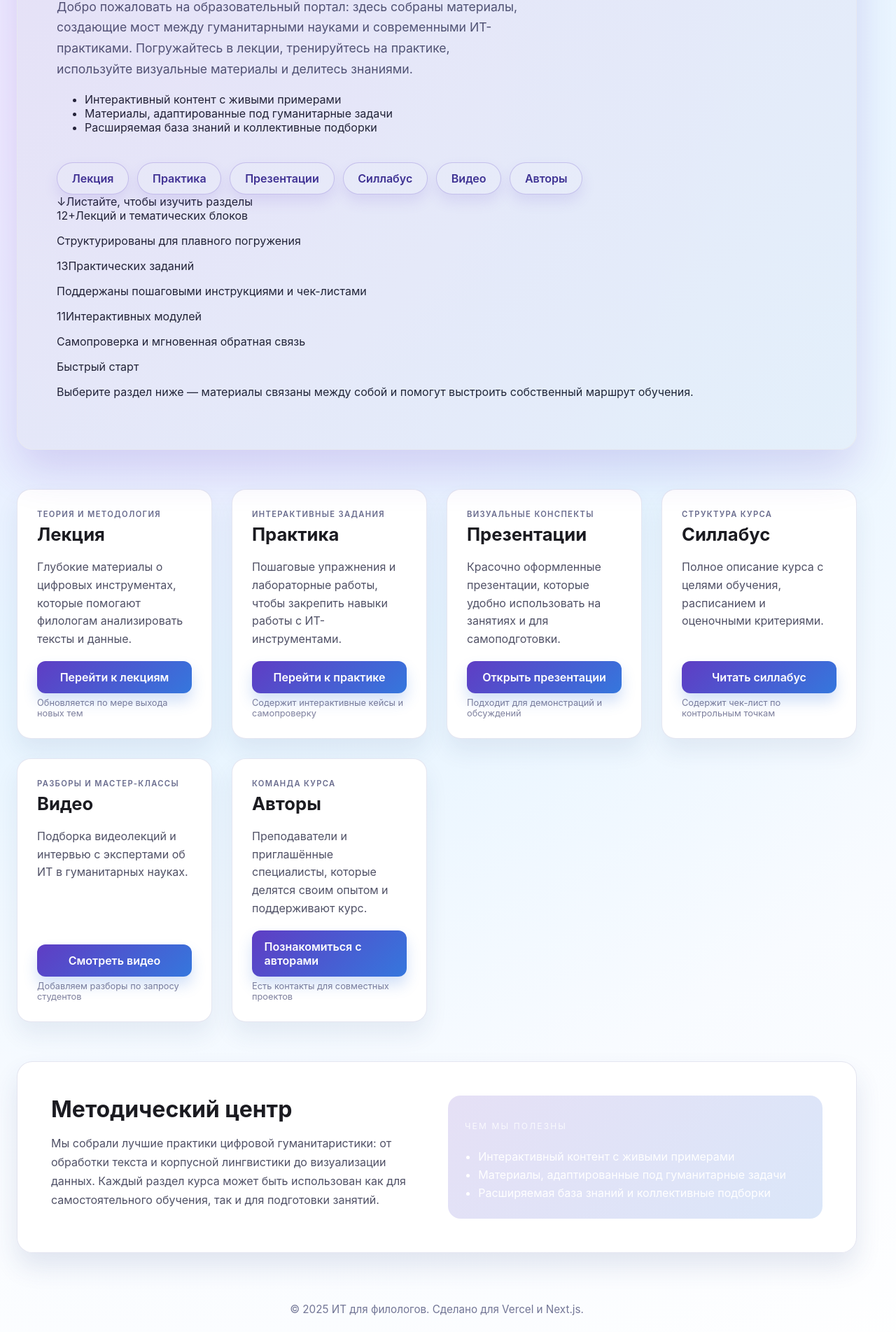
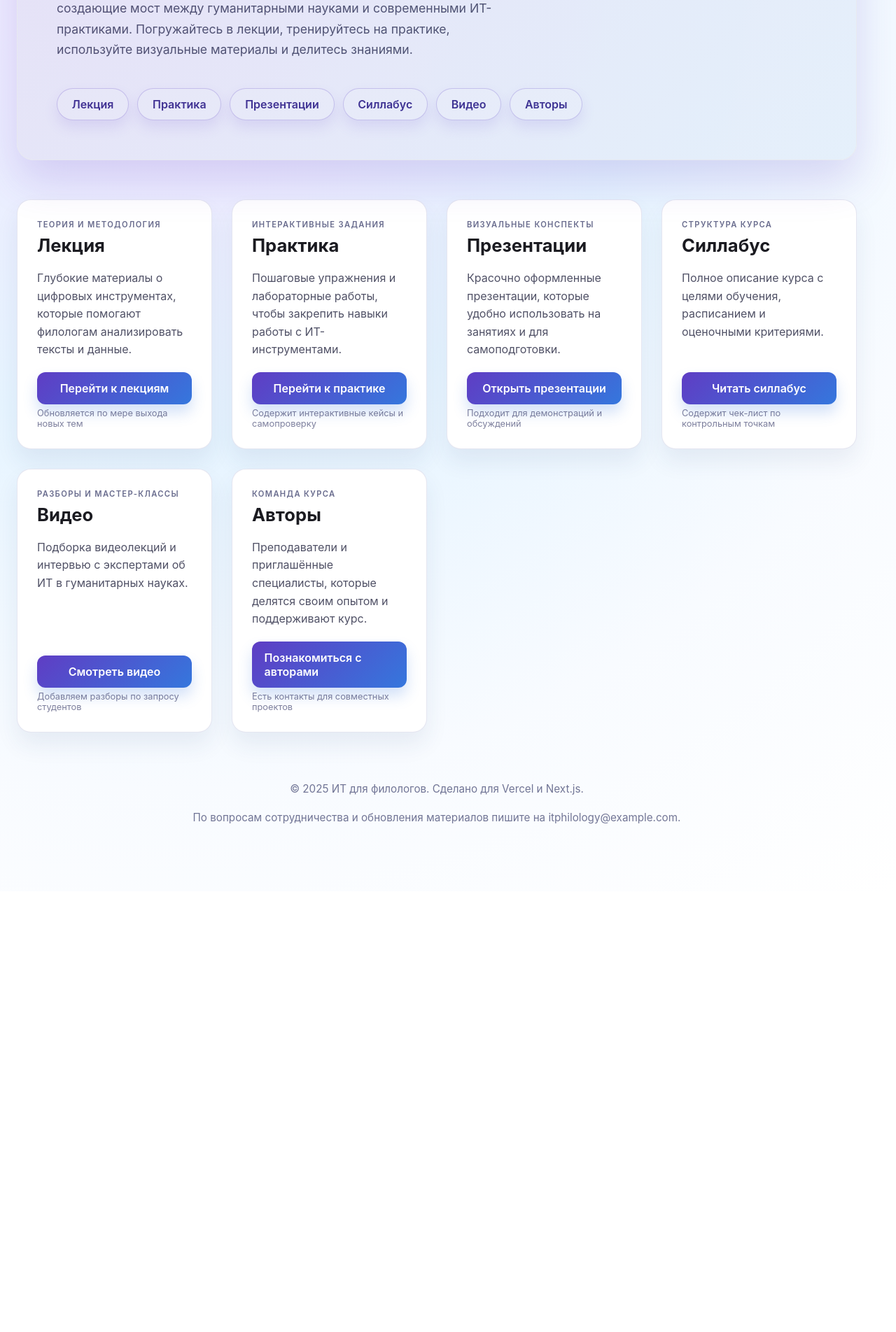
Before and after one commit to kasperskycomuz/1nformation_technology, a Next.js app: page / in a window 1280 px wide. Shown: the part 368-2272 px from the top of the page at 70% size. After the commit the page ends 1642 px from the top, so only its background shows below. Built offline with nearby package versions, Linux system fonts and the light colour scheme.

Commit message:
Первый9

```diff
--- a/components/HomePage.tsx
+++ b/components/HomePage.tsx
@@ -1,108 +1,24 @@
 "use client";
 
 import Link from "next/link";
-import { homeContent, sectionContent } from "@/lib/translations";
+import { homeContent } from "@/lib/translations";
 import { useLanguage } from "./LanguageContext";
 
 export function HomePage() {
   const { language } = useLanguage();
   const content = homeContent[language];
-  const lectureCount = sectionContent.lecture[language].items.length;
-  const practiceCount = sectionContent.practice[language].items.length;
-  const interactiveCount = sectionContent.practice[language].interactiveModules?.length ?? 0;
-  const numberFormatter = new Intl.NumberFormat(language === "ru" ? "ru-RU" : "uz-UZ");
-  const heroPerks = content.highlight.items.slice(0, 3);
-
-  const stats = language === "ru"
-    ? [
-        {
-          value: `${numberFormatter.format(lectureCount)}+`,
-          label: "Лекций и тематических блоков",
-          description: "Структурированы для плавного погружения"
-        },
-        {
-          value: `${numberFormatter.format(practiceCount)}`,
-          label: "Практических заданий",
-          description: "Поддержаны пошаговыми инструкциями и чек-листами"
-        },
-        {
-          value: `${numberFormatter.format(interactiveCount)}`,
-          label: "Интерактивных модулей",
-          description: "Самопроверка и мгновенная обратная связь"
-        }
-      ]
-    : [
-        {
-          value: `${numberFormatter.format(lectureCount)}+`,
-          label: "Ma'ruzalar va mavzular",
-          description: "Bosqichma-bosqich chuqur o'rganish uchun"
-        },
-        {
-          value: `${numberFormatter.format(practiceCount)}`,
-          label: "Amaliy topshiriqlar",
-          description: "Har biri aniq ko'rsatmalar va nazorat bilan"
-        },
-        {
-          value: `${numberFormatter.format(interactiveCount)}`,
-          label: "Interaktiv modullar",
-          description: "Darhol fikr-mulohaza va o'zini sinash"
-        }
-      ];
-
-  const asideNote = language === "ru"
-    ? {
-        title: "Быстрый старт",
-        body: "Выберите раздел ниже — материалы связаны между собой и помогут выстроить собственный маршрут обучения."
-      }
-    : {
-        title: "Tez start",
-        body: "Quyidagi bo'limni tanlang — materiallar o'zaro bog'langan va shaxsiy o'quv yo'lingizni yaratishga yordam beradi."
-      };
 
   return (
     <main className="page">
       <div className="hero">
-        <span className="hero__glow" aria-hidden="true" />
-        <div className="hero__layout">
-          <div className="hero__content">
-            <div className="hero__badge">{content.hero.badge}</div>
         <h1 className="hero__title">{content.hero.title}</h1>
         <p className="hero__description">{content.hero.description}</p>
-            <ul className="hero__benefits">
-              {heroPerks.map((perk) => (
-                <li key={perk}>
-                  <span className="hero__benefit-dot" aria-hidden="true" />
-                  <span>{perk}</span>
-                </li>
-              ))}
-            </ul>
         <div className="hero__actions">
           {content.sections.map((section) => (
             <Link key={section.id} href={`#${section.id}`} className="hero__action">
               {section.title}
             </Link>
           ))}
-            </div>
-            <div className="hero__scroll-hint">
-              <span aria-hidden="true">↓</span>
-              <span>{language === "ru" ? "Листайте, чтобы изучить разделы" : "Bo'limlarni ko'rish uchun pastga aylantiring"}</span>
-            </div>
-          </div>
-          <aside className="hero__aside">
-            <div className="hero__stats">
-              {stats.map((stat) => (
-                <article key={stat.label} className="hero__stat">
-                  <span className="hero__stat-value">{stat.value}</span>
-                  <span className="hero__stat-label">{stat.label}</span>
-                  <p>{stat.description}</p>
-                </article>
-              ))}
-            </div>
-            <div className="hero__note">
-              <span className="hero__note-title">{asideNote.title}</span>
-              <p>{asideNote.body}</p>
-            </div>
-          </aside>
         </div>
       </div>
 
@@ -124,21 +40,6 @@ export function HomePage() {
         ))}
       </div>
 
-      <section className="highlight" aria-labelledby="highlight-title">
-        <div className="highlight__content">
-          <h2 id="highlight-title">{content.highlight.title}</h2>
-          <p>{content.highlight.body}</p>
-        </div>
-        <div className="highlight__panel">
-          <p className="highlight__label">{content.highlight.label}</p>
-          <ul className="highlight__list">
-            {content.highlight.items.map((item) => (
-              <li key={item}>{item}</li>
-            ))}
-          </ul>
-        </div>
-      </section>
-
       <footer className="footer">
         <p>{content.footer.copyright}</p>
         <p className="footer__note">{content.footer.note}</p>
```
Lines whose indentation alone changed are shown as unchanged.
